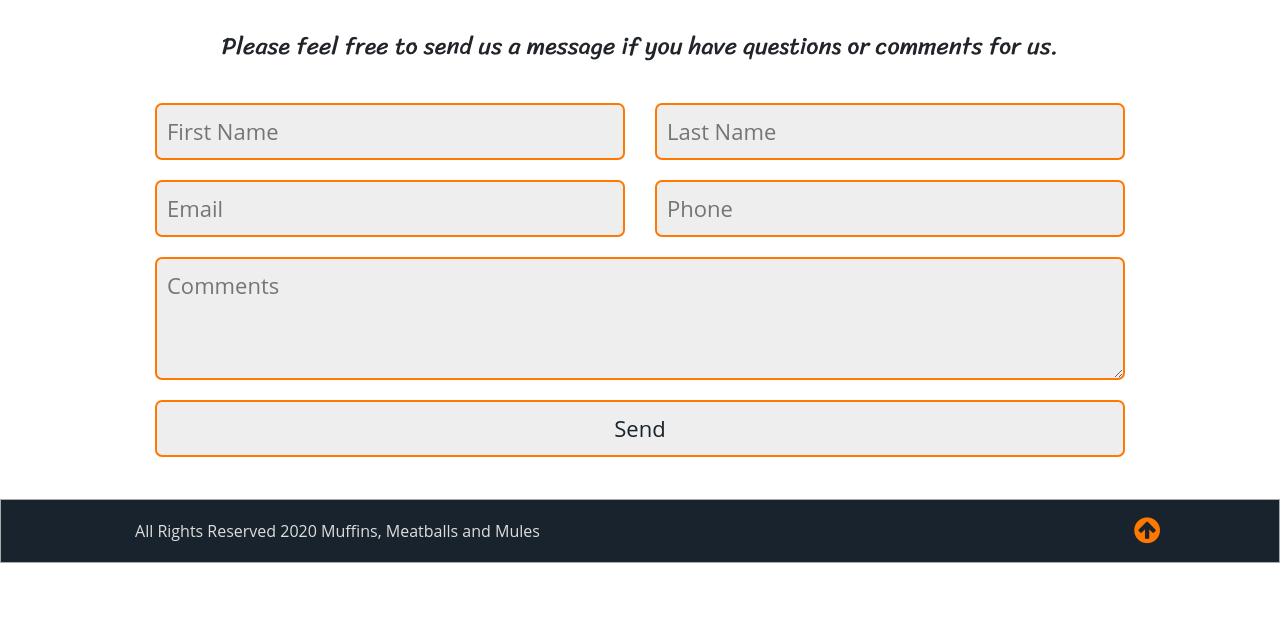
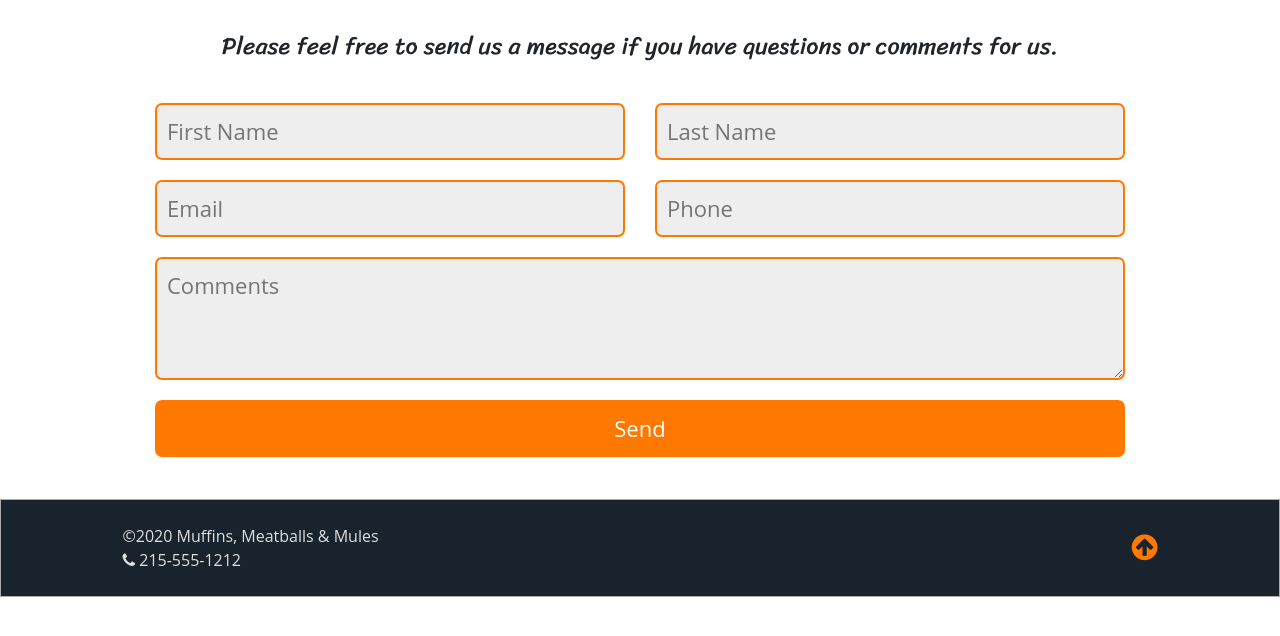
Before and after one commit to jgilday01/bootstrap4-project, a website: page contact.html in a window 1280 px wide. Shown: the part 150-786 px from the top of the page. Drawn offline with nearby package versions, Linux system fonts and the light colour scheme.

Commit message:
footer change

```diff
--- a/contact.html
+++ b/contact.html
@@ -59,32 +59,34 @@
 
     <div class="container-fluid">
         <div class="row my-3">
-            <div class="col-12 offset-sm-1 col-sm-10">
+            <div class="col-12 offset-sm-1 col-sm-10 px-0">
                 <form>
                     <div class="row mx-auto" style="max-width: 1000px;">
                         <div class="col-12 col-md-6"><input type="text" name="first-name" value="" aria-required="true" placeholder="First Name" required></div>
                         <div class="col-12 col-md 6"><input type="text" name="last-name" value="" aria-required="true" placeholder="Last Name" required></div>
                         <div class="col-12 col-md-6"><input type="email" name="emailinput" value="" size="40" aria-required="true" placeholder="Email" required></div>
                         <div class="col-12 col-md-6"><input type="text" name="phone" value="" size="40" aria-required="true" placeholder="Phone" required></div>
-                        <div class="col-12"><textarea name="comments" cols="50" rows="3" aria-required="false" placeholder="Comments"></textarea>
-                        </div>
-                        <div class="col-12"><input type="submit" value="Send"></div>
+                        <div class="col-12"><textarea name="comments" cols="50" rows="3" aria-required="false" placeholder="Comments"></textarea></div>
+                        <div class="col-12"><input type="submit" class="btn-orange" value="Send"></div>
                     </div>
                 </form>
             </div>
         </div>
     </div>
 
-    <footer>
+    <footer class="py-4">
         <div class="container-fluid">
             <div class="row">
-                <div class="offset-1 col-9">
-                    <div style="line-height: 2;">
-                        All Rights Reserved 2020 Muffins, Meatballs and Mules
+                <div class="col-12 text-center text-md-left offset-md-1 col-md-6">
+                    <div>
+                        &copy;2020 Muffins, Meatballs & Mules
+                    </div>
+                    <div>
+                        <i class="fa fa-phone" aria-hidden="true"></i><span> 215-555-1212 </span>
                     </div>
                 </div>
-                <div class="col-1 px-0">
-                    <div id="scroll-to-top" class="up-wrap pull-right">
+                <div class="col-12 text-center text-md-right col-md-4">
+                    <div id="scroll-to-top" class="up-wrap my-2">
                         <i class="fa fa-arrow-circle-up" aria-hidden="true"></i>
                     </div>
                 </div>
--- a/css/styles.css
+++ b/css/styles.css
@@ -148,10 +148,6 @@ footer, .navbar, .covid-box, .my-dark-bg {
    box-shadow: 0px 12px 7px 3px rgba(0,0,0,0.75);
 }
 
-footer {
-   padding: 15px;
-}
-
 .up-wrap {
    font-size: 30px;
    color: rgb(255,120,0);
```
Also changed, not shown: index.html (+9 -6 lines), menu.html (+13 -14 lines).
